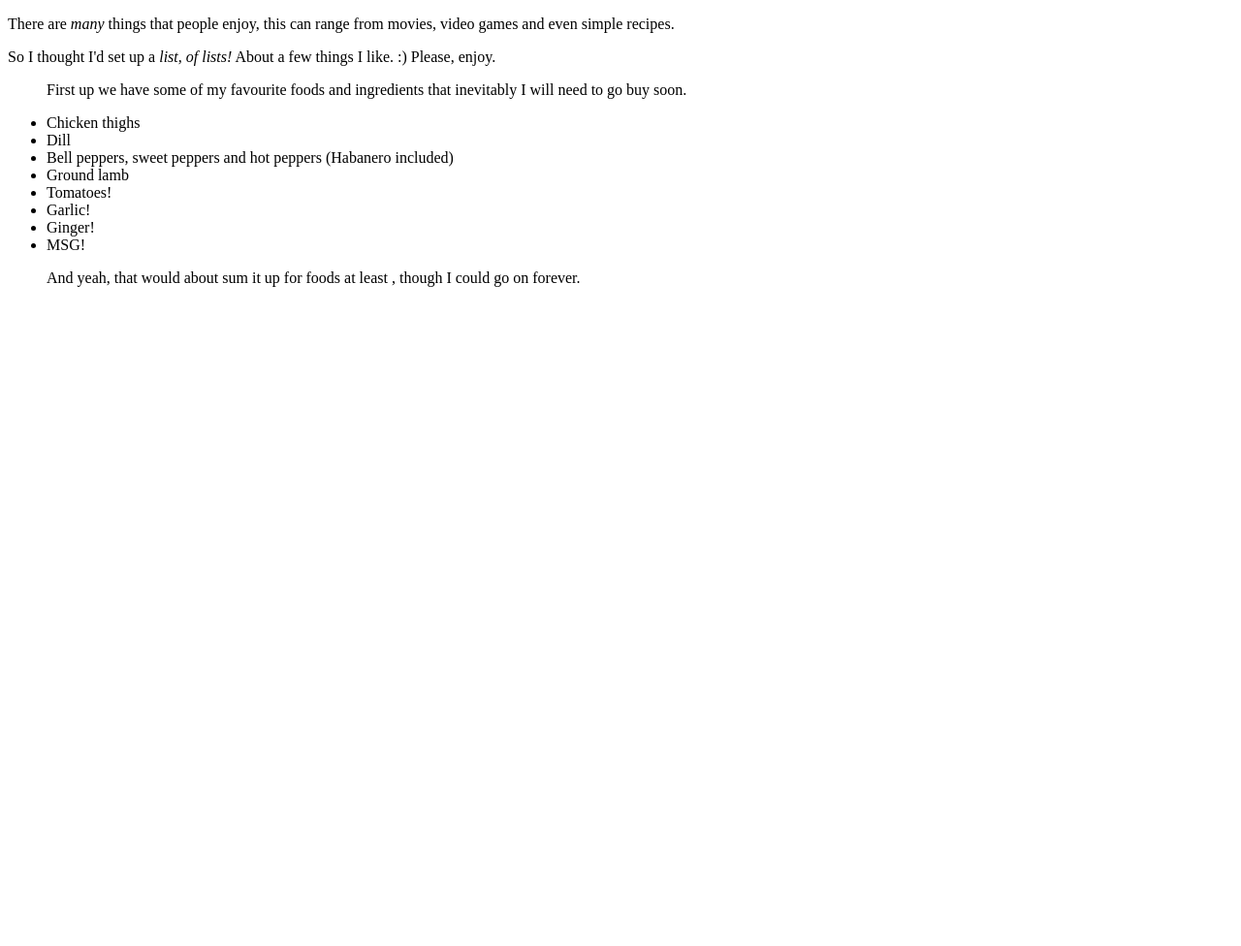
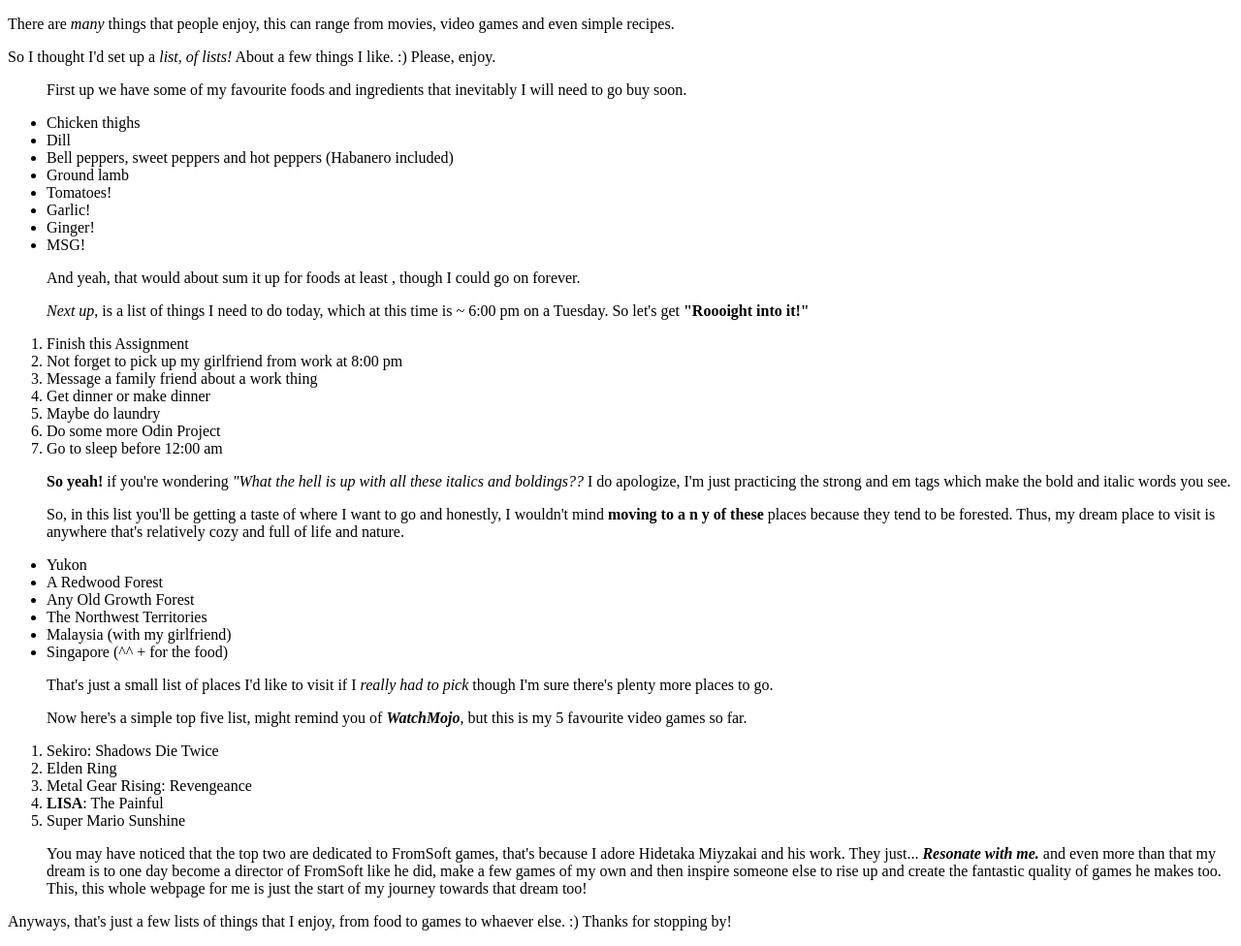
Before and after one commit to Kianuu/repos, a plain HTML site: page html-boilerplate/html-lists.html in a window 1280 px wide. Shown: the whole page at 97% size. Before the commit the page ends 800 px from the top, so only its background shows below. Drawn offline with Linux system fonts and the light colour scheme.

Commit message:
Completed Lists Assignment

```diff
--- a/html-boilerplate/html-lists.html
+++ b/html-boilerplate/html-lists.html
@@ -26,7 +26,52 @@
                 , though I could go on forever.
             </p>
         </ul>
+        <ol>
+            <p><em>Next up</em>, is a list of things I need to do today, which at this time is ~ 6:00 pm
+            on a Tuesday. So let's get <strong>"Roooight into it!"</strong></p>
+            <li>Finish this Assignment</li>
+            <li>Not forget to pick up my girlfriend from work at 8:00 pm</li>
+            <li>Message a family friend about a work thing</li>
+            <li>Get dinner or make dinner</li>
+            <li>Maybe do laundry</li>
+            <li>Do some more Odin Project</li>
+            <li>Go to sleep before 12:00 am</li>
+            <p><strong>So yeah!</strong> if you're wondering <em>"What the hell is up with all these italics and boldings??</em>
+            I do apologize, I'm just practicing the strong and em tags which make the bold and italic words you see.</p>
+        </ol>
 
+        <ul>
+            <p>So, in this list you'll be getting a taste of where I want to go and honestly,
+                I wouldn't mind <strong>moving to a n y of these</strong> places because they tend to be forested.
+                Thus, my dream place to visit is anywhere that's relatively cozy and full of life and nature.
+            </p>
+            <li>Yukon</li>
+            <li>A Redwood Forest</li>
+            <li>Any Old Growth Forest</li>
+            <li>The Northwest Territories</li>
+            <li>Malaysia (with my girlfriend)</li>
+            <li>Singapore (^^ + for the food)</li>
 
+            <p>That's just a small list of places I'd like to visit if I <em>really had to pick</em>
+             though I'm sure there's plenty more places to go.</p>
+        </ul>
+        <ol>
+            <p>Now here's a simple top five list, might remind you of <em><strong>WatchMojo</strong></em>,
+            but this is my 5 favourite video games so far.</p>
+            <li>Sekiro: Shadows Die Twice</li>
+            <li>Elden Ring</li>
+            <li>Metal Gear Rising: Revengeance</li>
+            <li><strong>LISA</strong>: The Painful</li>
+            <li>Super Mario Sunshine</li>
+            <p>You may have noticed that the top two are dedicated to FromSoft games, that's because
+                I adore Hidetaka Miyzakai and his work. They just... <strong> <em>Resonate with me.</strong></em> and even
+                more than that my dream is to one day become a director of FromSoft like he did, make a few games of my own
+                and then inspire someone else to rise up and create the fantastic quality of games he makes too. This, this whole webpage
+                for me is just the start of my journey towards that dream too!
+            </p>
+        </ol>
+        <p>Anyways, that's just a few lists of things that I enjoy, from food to games to whaever else. :) Thanks for
+            stopping by!
+        </p>
     </body>
 </html>
```
